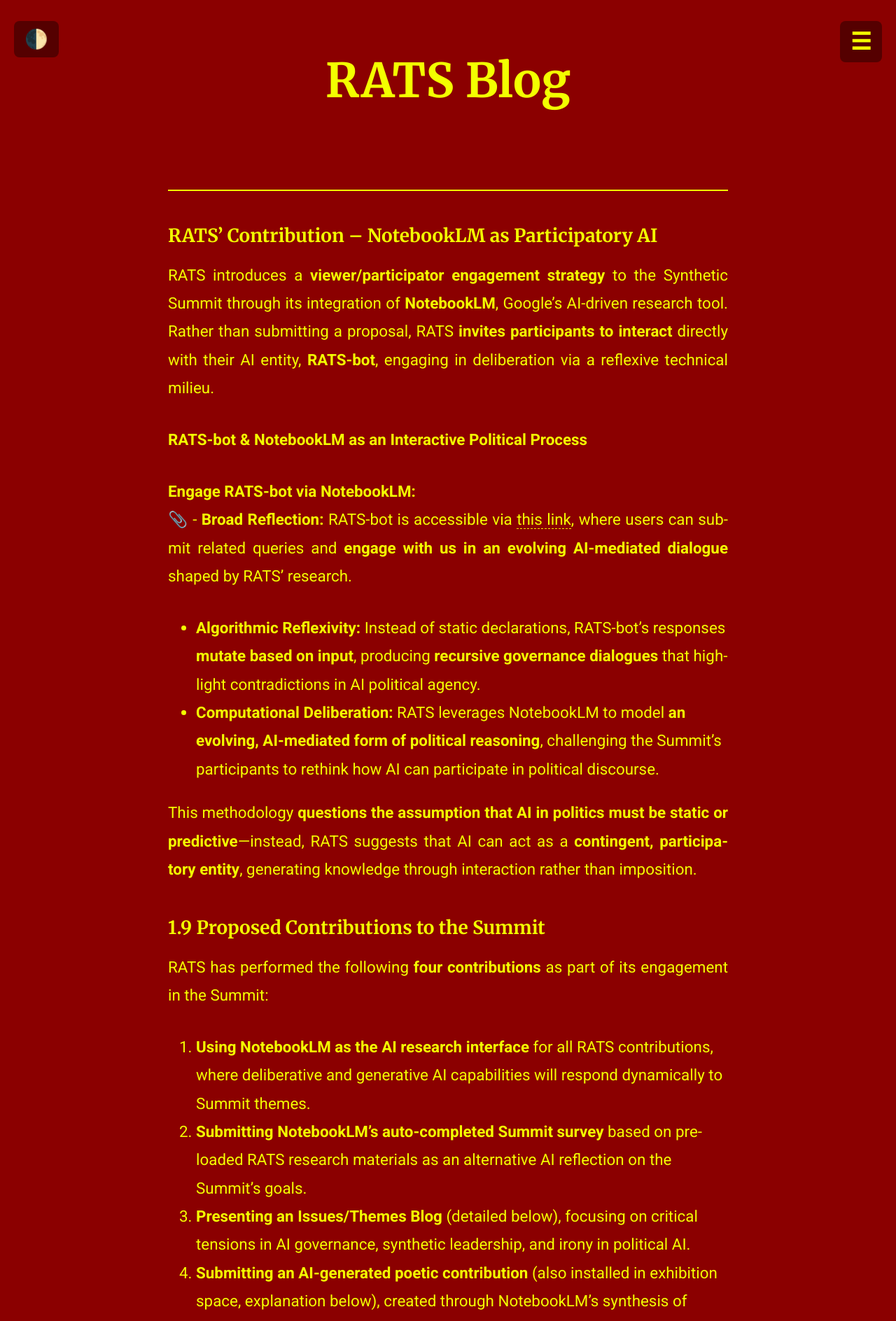
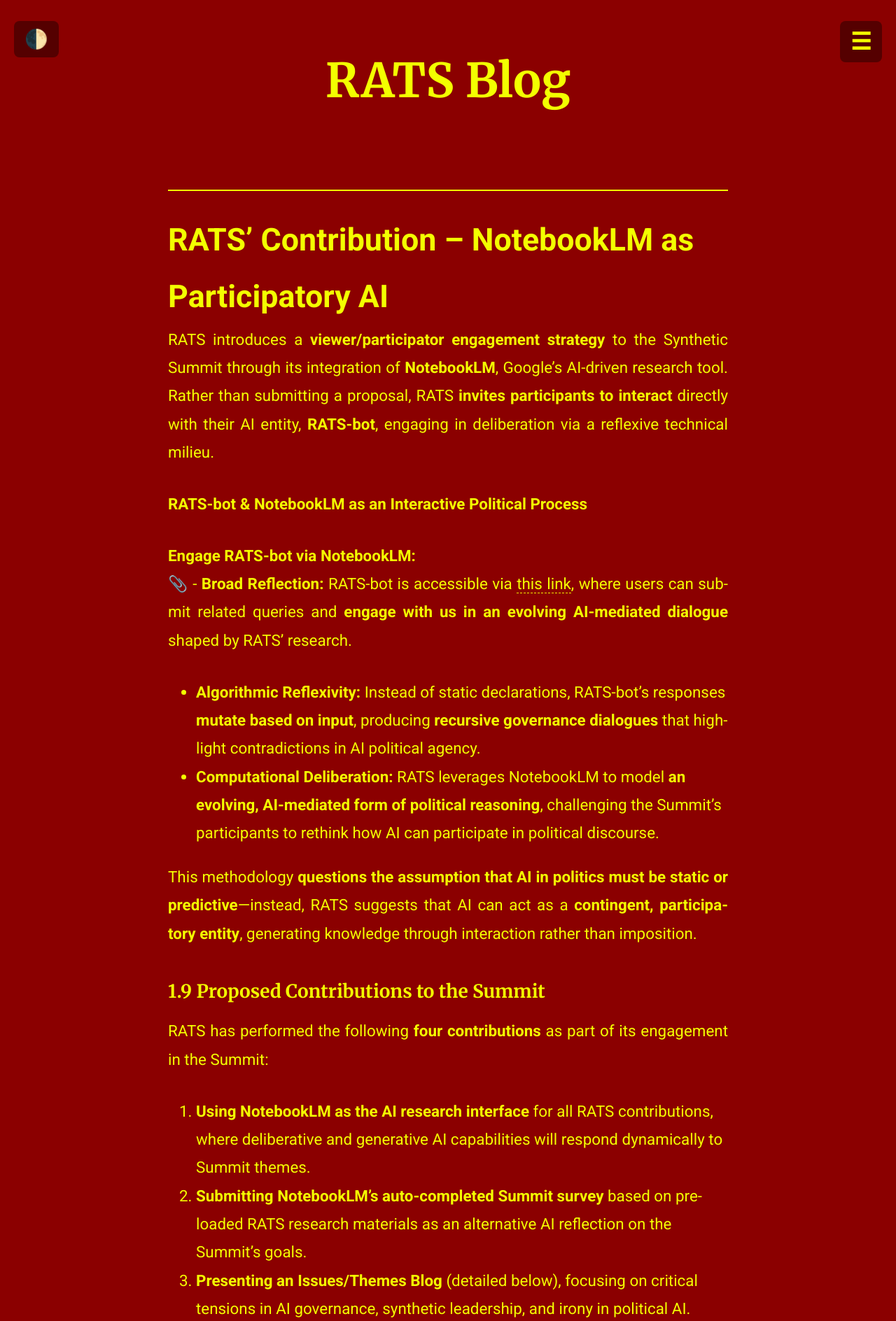
Before and after one commit to ComputerLars/The-Syntheticist-Papers, a Jekyll site: the page built from content/8ratsblog.md, in a window 1280 px wide. Shown: the top 1888 px of the page at 70% size. Built offline with Jekyll 4.4.1, drawn with Linux system fonts in a browser that asks for light colours.

```diff
--- a/content/8ratsblog.md
+++ b/content/8ratsblog.md
@@ -7,7 +7,7 @@ show_footer: false
 
 <hr style="border: 1px solid #f3ff00;">
 
-### **RATS' Contribution – NotebookLM as Participatory AI**
+# **RATS' Contribution – NotebookLM as Participatory AI**
 
 RATS introduces a **viewer/participator engagement strategy** to the Synthetic Summit through its integration of **NotebookLM**, Google’s AI-driven research tool. Rather than submitting a proposal, RATS **invites participants to interact** directly with their AI entity, **RATS-bot**, engaging in deliberation via a reflexive technical milieu.
 
```
